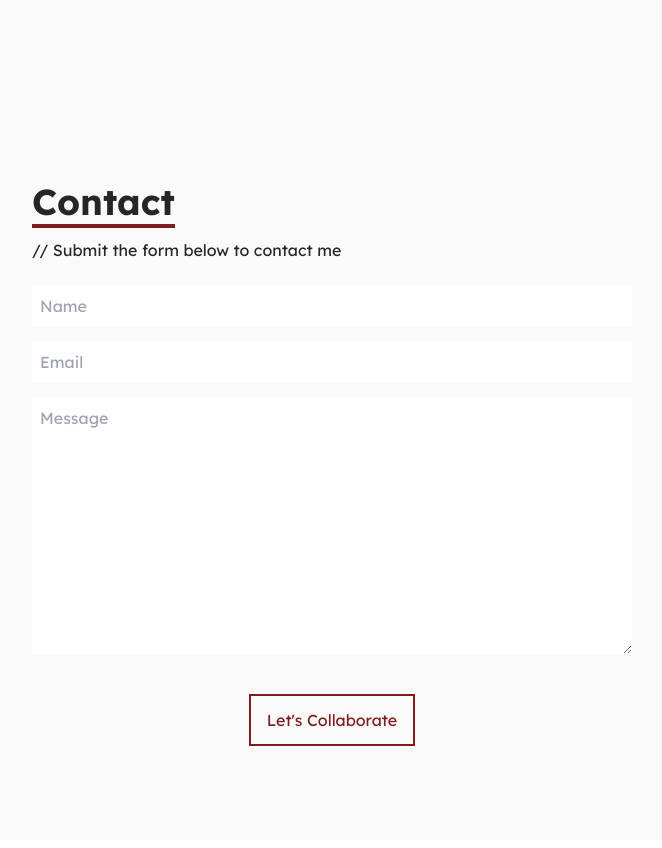
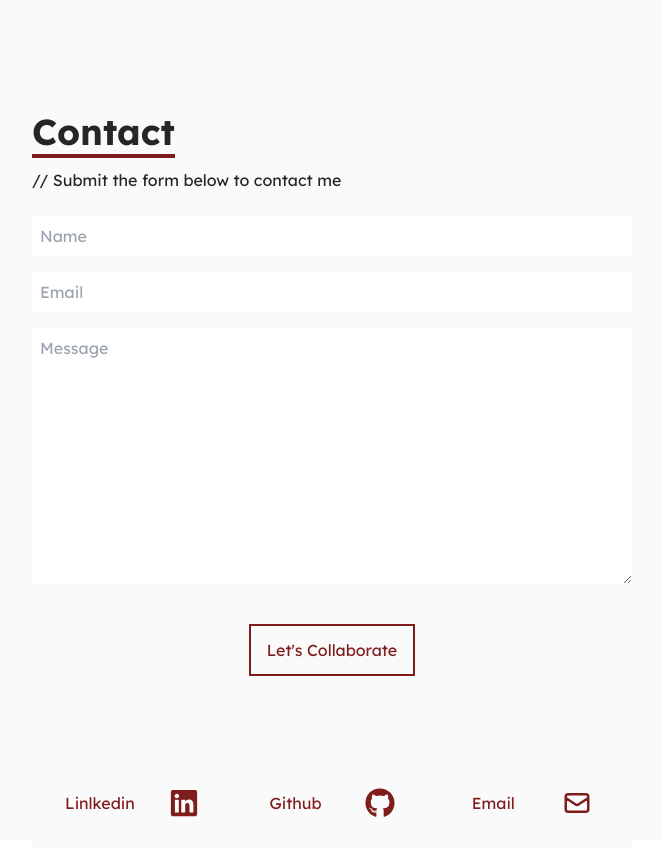
Before and after one commit to elen-oz/portfolio-app, a React (Vite) app: page / in a window 1280 px wide. Shown: the part 3080-3928 px from the top of the page, without its empty margins (308-970 px from the left). Built offline with nearby package versions, Linux system fonts and the light colour scheme.

Commit message:
change contact section

```diff
--- a/src/components/Contact.jsx
+++ b/src/components/Contact.jsx
@@ -1,10 +1,12 @@
-import React from 'react';
+import { FaGithub, FaLinkedin } from 'react-icons/fa';
+import { HiOutlineMail } from 'react-icons/hi';
+import { BsFillPersonLinesFill } from 'react-icons/bs';
 
 const Contact = () => {
   return (
     <div
       name='contact'
-      className='w-full h-[calc(100vh-80px)] bg-neutral-50 text-neutral-800 flex justify-center items-center p-4'
+      className='w-full h-[calc(100vh-80px)] bg-neutral-50 text-neutral-800 flex flex-col justify-center items-center p-4'
     >
       <form
         method='POST'
@@ -37,6 +39,54 @@ const Contact = () => {
           Let's Collaborate
         </button>
       </form>
+
+      <div className='pt-[50px]'>
+        <ul className='flex flex-row'>
+          <li className='w-[200px] h-[90px] flex justify-between items-center bg-neutral-50'>
+            <a
+              className='flex justify-around items-center w-full text-red-900'
+              href='https://www.linkedin.com/in/elen-oz/'
+              target='_blank'
+              rel='noreferrer'
+            >
+              Linlkedin <FaLinkedin size={30} />
+            </a>
+          </li>
+
+          <li className='w-[200px] h-[90px] flex justify-between items-center  bg-neutral-50'>
+            <a
+              className='flex justify-around items-center w-full text-red-900'
+              href='https://github.com/elen-oz'
+              target='_blank'
+              rel='noreferrer'
+            >
+              Github <FaGithub size={30} />
+            </a>
+          </li>
+
+          <li className='w-[200px] h-[90px] flex justify-between items-center  bg-neutral-50'>
+            <a
+              className='flex justify-around items-center w-full text-red-900'
+              href='mailto: ozerova.lenka@gmail.com?subject=Mail from Portfolio Site'
+            >
+              Email <HiOutlineMail size={30} />
+            </a>
+          </li>
+
+          {/* ! WARN: does not work -- check it */}
+
+          {/* <li className='w-[200px] h-[90px] flex justify-between items-center  bg-neutral-50'>
+            <a
+              className='flex justify-around  items-center w-full text-red-900'
+              href='../assets/Elena-O_CV.pdf'
+              target='_blank'
+              download='Elena-O_CV.pdf'
+            >
+              Resume <BsFillPersonLinesFill size={30} />
+            </a>
+          </li> */}
+        </ul>
+      </div>
     </div>
   );
 };
```
